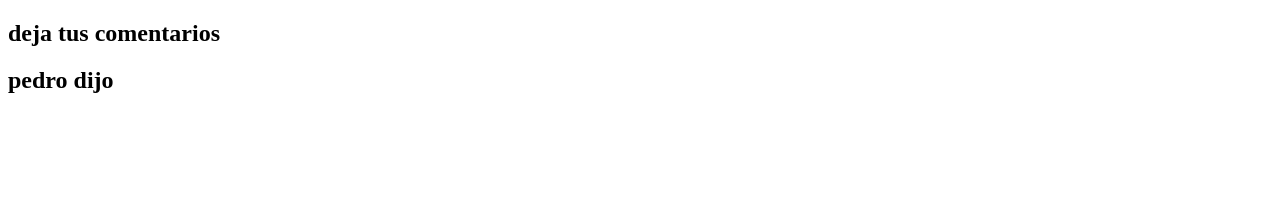
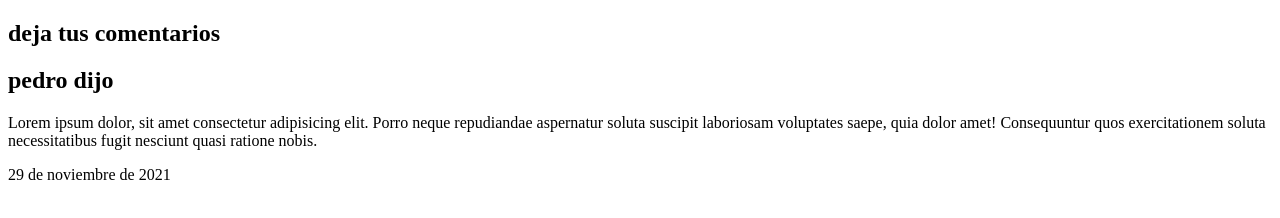
Before and after one commit to ozmarshall/009_p77, a plain HTML site: page index.html in a window 1280 px wide. Drawn offline with Linux system fonts and the light colour scheme.

Commit message:
segunda entrada

```diff
--- a/index.html
+++ b/index.html
@@ -13,6 +13,10 @@
             <h1>deja tus comentarios</h1>
             <h2>pedro dijo</h2>
         </header>
+        <section>
+            <p>Lorem ipsum dolor, sit amet consectetur adipisicing elit. Porro neque repudiandae aspernatur soluta suscipit laboriosam voluptates saepe, quia dolor amet! Consequuntur quos exercitationem soluta necessitatibus fugit nesciunt quasi ratione nobis.</p>
+        </section>
+        <p><time datetime="29-11-2021">29 de noviembre de 2021</time></p>
     </article>
 
 </body>
```
